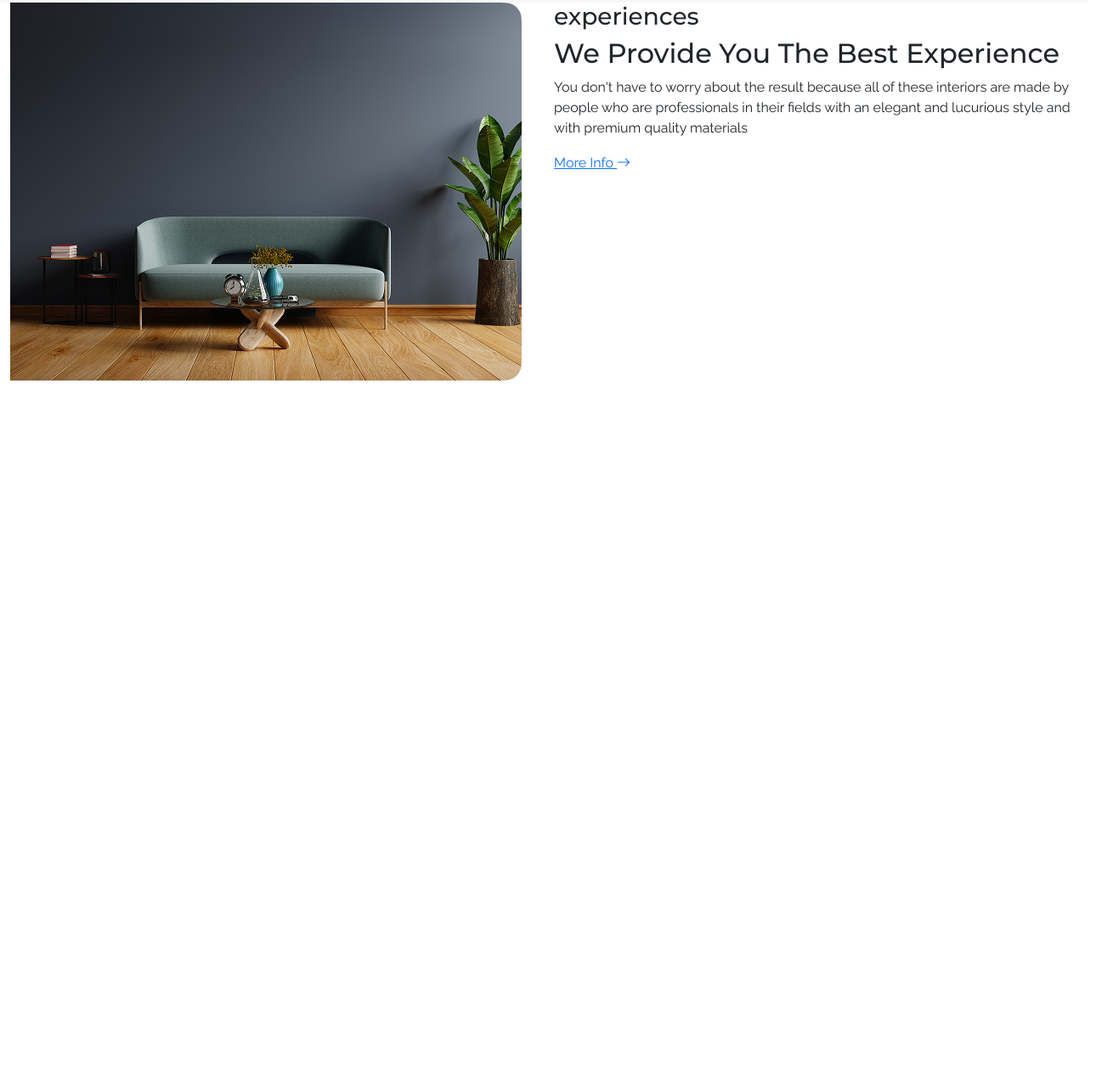
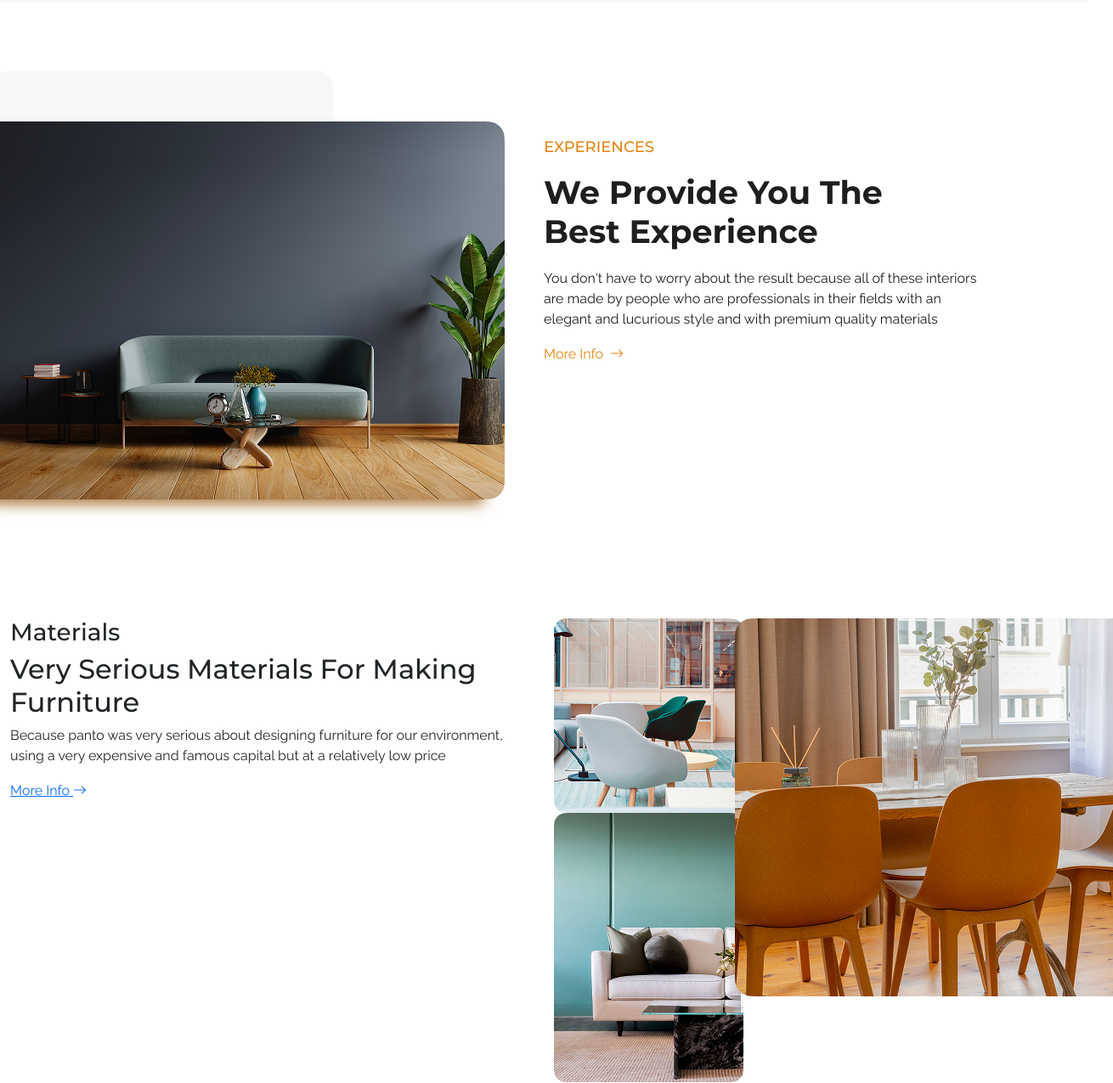
Before and after one commit to Brayandrad3/Taller-Practico-Bootstrap-Landing-Page-Panto, a plain HTML site: page index.html in a window 1280 px wide. Shown: the part 2809-4084 px from the top of the page at 85% size, 1310 px wide, since content can reach past the window. Before the commit the page ends 3257 px from the top, so only its background shows below. Drawn offline with nearby package versions, Linux system fonts and the light colour scheme; a web font is replaced by a local one.

Commit message:
Sección materials creada y se agregaron unos avances en los estilos

```diff
--- a/css/style.css
+++ b/css/style.css
@@ -436,3 +436,114 @@ header .bag-button .counter-products {
     color: #0D1B39;
 
 }
+
+
+
+
+/* SECCION EXPERIENCES */
+
+
+#experiences {
+
+    width: 100%;
+    position: relative;
+    padding: 140px 0;
+
+}
+
+
+#experiences .cont-img {
+
+    position: relative;
+    left: -20px;
+
+}
+
+#experiences .cont-img img {
+
+    box-shadow: -15px 16px 15px -10px #af7d43;
+
+}
+
+#experiences .cont-img::before {
+
+    content: "";
+    width: 400px;
+    height: 400px;
+    background: #f7f7f7;
+    position: absolute;
+    z-index: -1;
+    top: -60px;
+    border-radius: 20px;
+
+}
+
+
+#experiences .cont-img::after {
+
+    content: "";
+    width: 300px;
+    height: 300px;
+    background: #f7f7f7;
+    position: absolute;
+    z-index: -1;
+    right: 85px;
+    top: 70px;
+    border-radius: 20px;
+
+
+}
+
+#experiences .cont-info {
+
+    padding: 20px 60px 0 0;
+
+}
+
+#experiences .cont-info h3 {
+
+    color: var(--primary-color);
+    font-size: var(--fs-title4);
+    text-transform: uppercase;
+
+}
+
+#experiences .cont-info h2 {
+
+    color: #1e1e1e;
+    font-size: var(--fs-title2);
+    font-weight: 700;
+    width: 480px;
+    margin-top: 20px;
+
+}
+
+#experiences .cont-info p {
+
+    color: var(--dark-color);
+    font-size: var(--fs-text);
+    width: 520px;
+    margin-top: 20px;
+
+}
+
+#experiences .cont-info a {
+
+    text-decoration: none;
+    color: var(--primary-color);
+
+}
+
+
+#experiences .cont-info i {
+
+    margin-left: 4px;
+    transition: .5s;
+
+}
+
+#experiences .cont-info a:hover i {
+
+    margin-left: 15px;
+
+}
--- a/index.html
+++ b/index.html
@@ -807,6 +807,50 @@
 
         </section>
 
+        <section id="materials">
+
+
+            <div class="container-fluid">
+
+                <div class="row">
+
+                    <div class="col-md-6 info">
+
+                        <h3>Materials</h3>
+                        <h2>Very Serious Materials For Making Furniture</h2>
+                        <p>Because panto was very serious about designing furniture for our environment, using a very
+                            expensive and famous capital but at a relatively low price</p>
+                        <a href="#">More Info <i class="bi bi-arrow-right"></i></a>
+
+                    </div>
+
+
+                    <div class="col-md-6 info">
+
+                        <div class="row">
+
+                            <div class="col-md-4 imagenes">
+                                <img src="img/Rectangle 1450.png" alt="Foto">
+                                <img src="img/Rectangle 1450 (1).png" alt="">
+
+                            </div>
+
+                            <div class="col-md-8 imagen-2">
+                                <img src="img/Rectangle 1446 (1).png" alt="">
+
+                            </div>
+
+                        </div>
+
+
+                    </div>
+
+                </div>
+
+            </div>
+
+        </section>
+
 
     </main>
 
```
